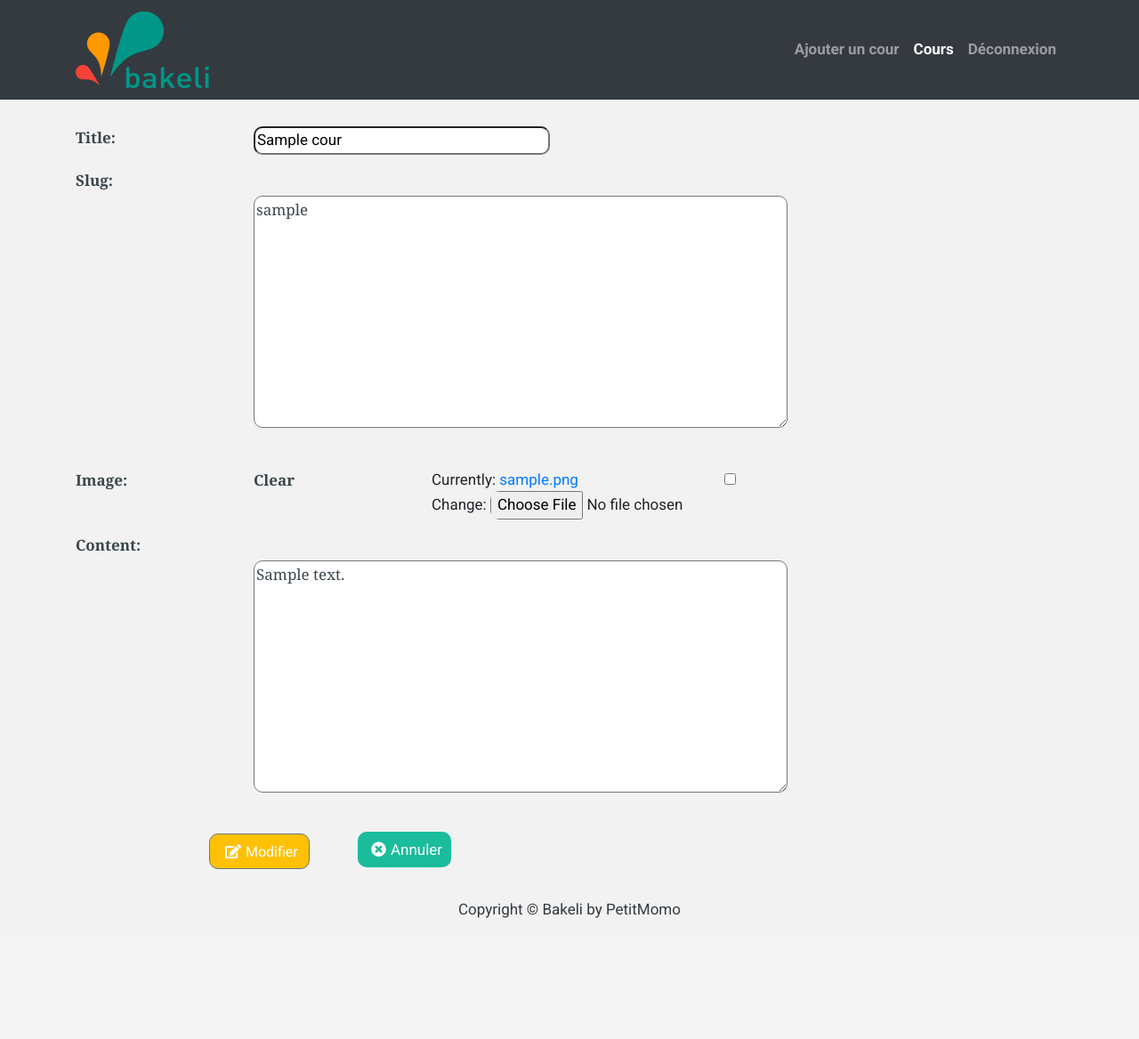
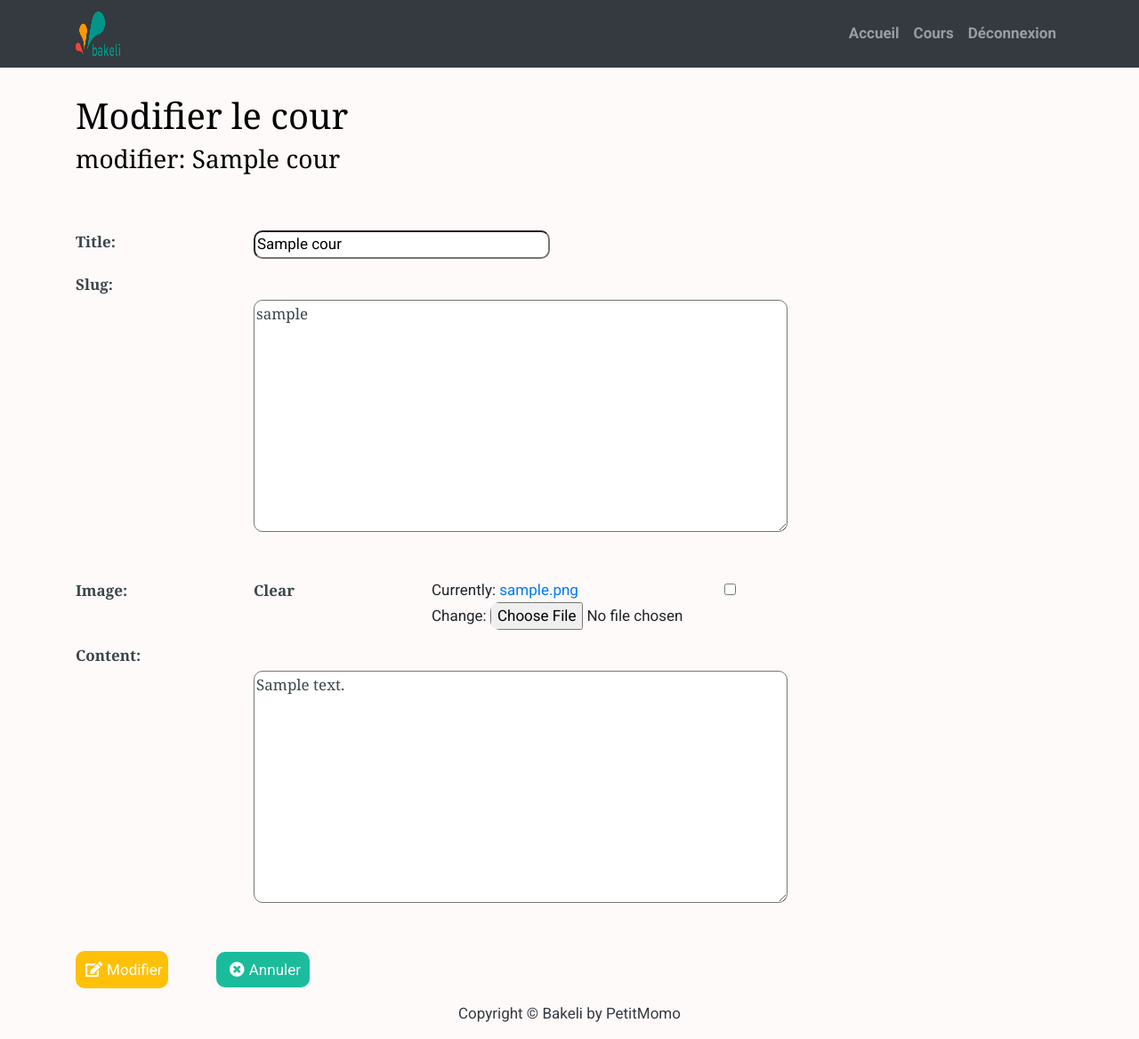
Before and after one commit to petitmomo/DjangoProject, a Django app: page /cour-update/1/ in a window 1280 px wide. Shown: the whole page at 89% size. Before the commit the page ends 1032 px from the top, so only its background shows below. Run offline with Django 3.2, Linux system fonts and the light colour scheme; tables that the repository leaves empty hold one stand-in row (values such as "Sample post"); some libraries are stand-ins or nearby versions.

Commit message:
modification du blog

```diff
--- a/registration/mysite/static/css/base.css
+++ b/registration/mysite/static/css/base.css
@@ -1,11 +1,5 @@
 body {
     font-family: "Roboto", sans-serif;
     font-size: 17px;
-    background-color:#f2f2f2;
+    background-color:snow;
     }
-
-.nav-link:hover{
-
-   background-color:#1abc9c;
-   border: 10px;
-}
--- a/registration/mysite/static/css/cour_edit.css
+++ b/registration/mysite/static/css/cour_edit.css
@@ -23,7 +23,7 @@ input{width: 30%;
    border-radius: 10px;}
    .btn-secondary{
        background-color:#ffc107;
-       margin-left: 150px;
+       margin-left: 140px;
        height: 40;
        border-radius: 10px;
 
@@ -35,6 +35,7 @@ border-radius: 10px;
 color: #fff;
 padding: 10px;
 width: 80px;
+height: 42;
 text-align: center;
 font-size: 1em;
 margin-left: 50px;
@@ -53,11 +54,7 @@ font-size: 1em;
 margin-left: 50px;
 margin-top: 10px;
 }
-.btn-primary{
-background-color: red;
-height: 42;
-border-radius: 10px;
-}
+
 h1,h3,strong{
     color: #000;
 font-family: Georgia, 'Times New Roman', Times, serif;
@@ -68,3 +65,6 @@ h1{
 html body div.container form a.annuler{
     text-decoration: none;
 }
+html body div.container form button.update-btn{
+    background-color: #ffc107;
+}
--- a/registration/mysite/templates/base.html
+++ b/registration/mysite/templates/base.html
@@ -1,7 +1,12 @@
+<!Doctype html>
 <html>
     <head>
         {% load static %}
-        <title>Bakeli</title>
+        <meta charset="utf-8"/>
+        <meta http-equiv="X-UA-Compatible" content="IE=edge">
+        <title>
+          Bakeli
+        </title>
         <link href="https://fonts.googleapis.com/css?family=Roboto:400,700" rel="stylesheet">
         <meta name="google" content="notranslate" />
         <meta name="viewport" content="width=device-width, initial-scale=1" />
@@ -11,14 +16,12 @@
         <link rel="stylesheet" href="{% static 'css/cour_index.css' %}">
         <link rel="stylesheet" href="{% static 'css/cour_edit.css' %}">
         <link rel="stylesheet" href="{% static 'css/base.css' %}">
+
     </head>
-
     <body>
-
-        <!-- Navigation -->
       <nav class="navbar navbar-expand-lg navbar-dark bg-dark shadow" id="mainNav">
         <div class="container">
-                <a class="navbar-brand" href="{% url 'cour-index' %}"><img src="{% static 'logo.png' %}"></a>
+            <a class="navbar-brand" href="{% url 'cour-index' %}"><img src=" {% static 'logo.png' %}" width="50" height="50"></a>
             <button class="navbar-toggler navbar-toggler-right" type="button" data-toggle="collapse" data-target="#navbarResponsive"
                 aria-controls="navbarResponsive" aria-expanded="false" aria-label="Toggle navigation">
                 <span class="navbar-toggler-icon"></span>
@@ -26,12 +29,11 @@
             <div class="collapse navbar-collapse" id="navbarResponsive">
                 <ul class="navbar-nav ml-auto">
                     <li class="nav-item text-black">
-                            <a class="nav-link text-black font-weight-bold " href="{% url 'cour-create' %}">Ajouter un cour</a>
+                        <a class="nav-link text-black font-weight-bold" href="{% url 'cour-index' %}">Accueil</a>
                     </li>
                     <li class="nav-item text-black">
-                            <a class="nav-link text-black font-weight-bold active" href="{% url 'cour-index' %}">Cours</a>
+                        <a class="nav-link text-black font-weight-bold" href="{% url 'cour-index' %}">Cours</a>
                     </li>
-
                     <li class="nav-item text-black">
                         <a class="nav-link text-black font-weight-bold" href="{% url 'logout' %}">Déconnexion</a>
                     </li>
@@ -46,5 +48,8 @@
         <footer class="py-3 bg-grey">
             <p class="m-0 text-dark text-center ">Copyright &copy; Bakeli by PetitMomo</p>
         </footer>
+        <script src="https://code.jquery.com/jquery-3.5.1.slim.min.js" integrity="sha384-DfXdz2htPH0lsSSs5nCTpuj/zy4C+OGpamoFVy38MVBnE+IbbVYUew+OrCXaRkfj" crossorigin="anonymous"></script>
+        <script src="https://cdn.jsdelivr.net/npm/popper.js@1.16.0/dist/umd/popper.min.js" integrity="sha384-Q6E9RHvbIyZFJoft+2mJbHaEWldlvI9IOYy5n3zV9zzTtmI3UksdQRVvoxMfooAo" crossorigin="anonymous"></script>
+        <script src="https://stackpath.bootstrapcdn.com/bootstrap/4.5.0/js/bootstrap.min.js" integrity="sha384-OgVRvuATP1z7JjHLkuOU7Xw704+h835Lr+6QL9UvYjZE3Ipu6Tp75j7Bh/kR0JKI" crossorigin="anonymous"></script>
     </body>
 </html>
--- a/registration/mysite/templates/cour_edit.html
+++ b/registration/mysite/templates/cour_edit.html
@@ -4,14 +4,25 @@
      form i.fas{
          margin: 5px;
      }
+     html body div.container form button.update-btn{
+    background-color: #ffc107;
+    height: 42px;
+    border-radius: 10px;
+    color: white;
+    border: none;
+    font-size: 1em;
+}
  </style>
     <div class="container">
+        <h1>Modifier le cour</h1>
+        <h3>modifier: {{cour.title}}</h3>
+        <br>
         <form method="POST">
             {% csrf_token %}
-            <fieldsetc class="form-group">
+            <div class="form-group">
                 {{form.as_p}}
-            </fieldset>
-                <button class="btn btn-secondary"><i class="fas fa-edit"></i>Modifier</button>
+            </div>
+                <button  class="update-btn"><i class="fas fa-edit"></i>Modifier</button>
                 <a href="{% url 'cour-index' %}" class="annuler"><i class="fas fa-times-circle"></i>Annuler</a>
         </form>
     </div>
--- a/registration/mysite/templates/index.html
+++ b/registration/mysite/templates/index.html
@@ -36,6 +36,7 @@ div #root  div div.app_owner_logo_container{
 div input#btn-register.ui.teal.huge.fluid.button{
     border-radius: 20px;
 }
+body{background-color: snow;}
     </style>
 </head>
 <body id="body-page" style="height: auto; min-height: 100%;">
--- a/registration/mysite/templates/login.html
+++ b/registration/mysite/templates/login.html
@@ -15,6 +15,7 @@
      <link rel="stylesheet" href="{% static 'css/connexion.css'%}">
      <style>
          .info{color:red;}
+         body{background-color: snow;}
      </style>
 </head>
 <body id="body-page" style="height: auto; min-height:100%">
```
Also changed, not shown: registration/mysite/templates/cour_delete.html (+14 -2 lines), registration/mysite/templates/password_reset.html (+9 -15 lines). Lines whose indentation alone changed are shown as unchanged.
